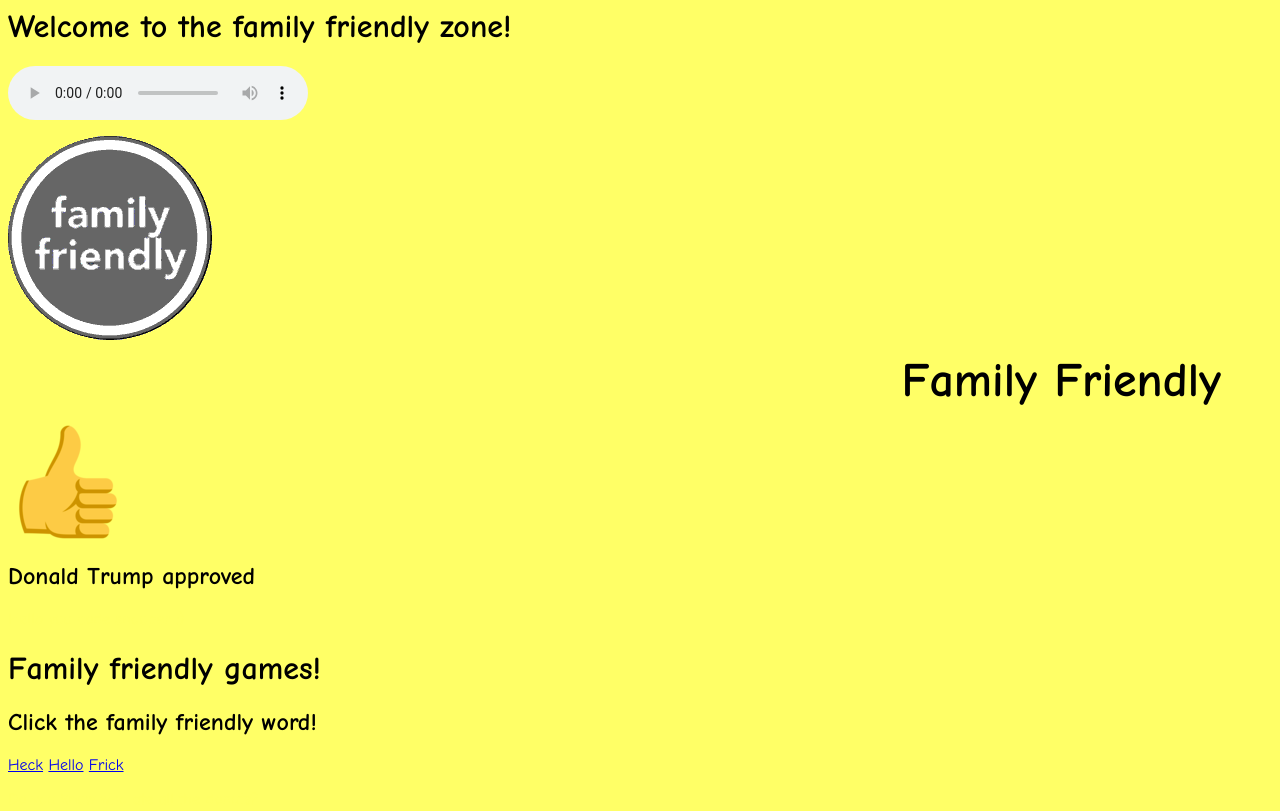
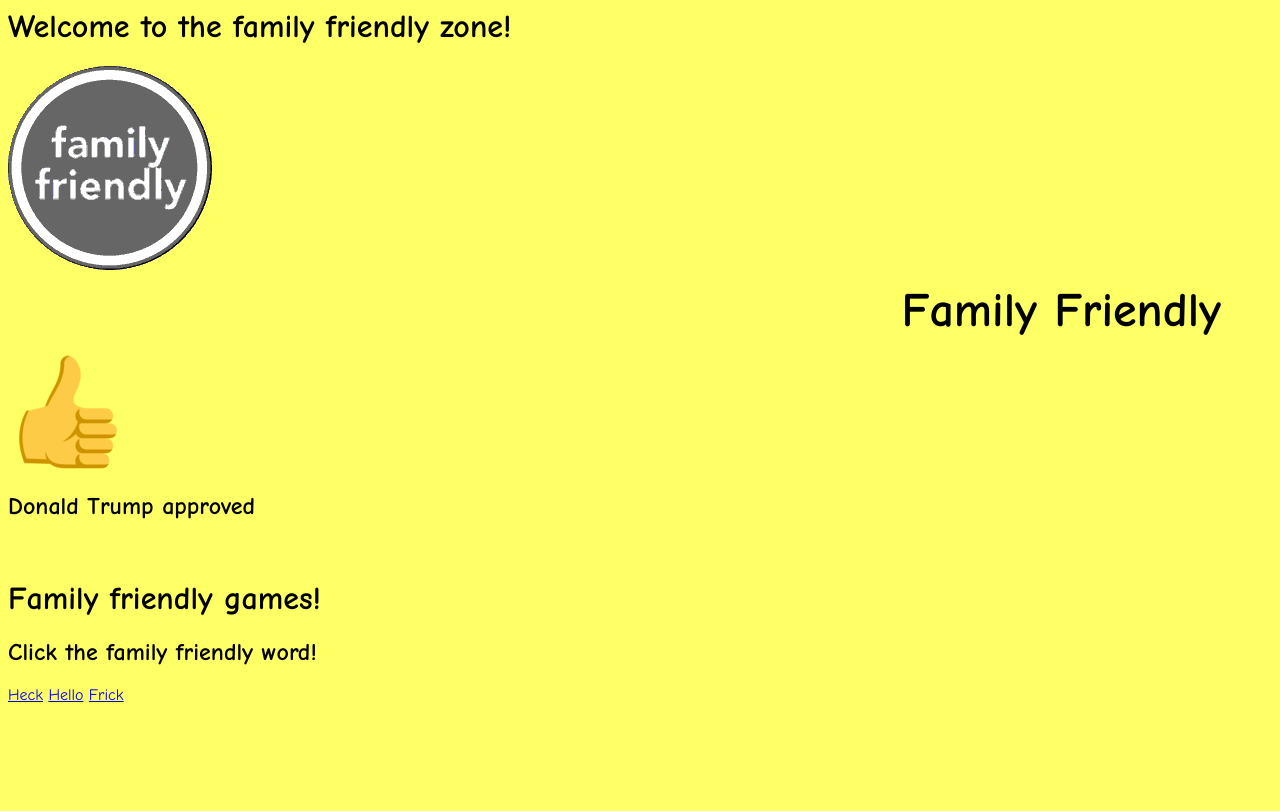
Before and after one commit to ffzone/ffzone.github.io, a plain HTML site: page index.html in a window 1280 px wide. Drawn offline with Linux system fonts and the light colour scheme.

Commit message:
now you cant stop the audio
hahahaha im a monster

```diff
--- a/index.html
+++ b/index.html
@@ -1,7 +1,7 @@
 <title>Family Friendly Zone</title>
 <link type="text/css" rel="stylesheet" href="CSS/ff-stylesheet.css"/>
 <h1>Welcome to the family friendly zone!</h1>
-<audio controls autoplay="true">
+<audio autoplay="true" loop>
     <source src="BG_MUSIC.mp3" type="audio/mpeg">
 </audio>
 <p><img src="Images/family%20friendly.gif"alt="Family friendly badge"/></p>
```
